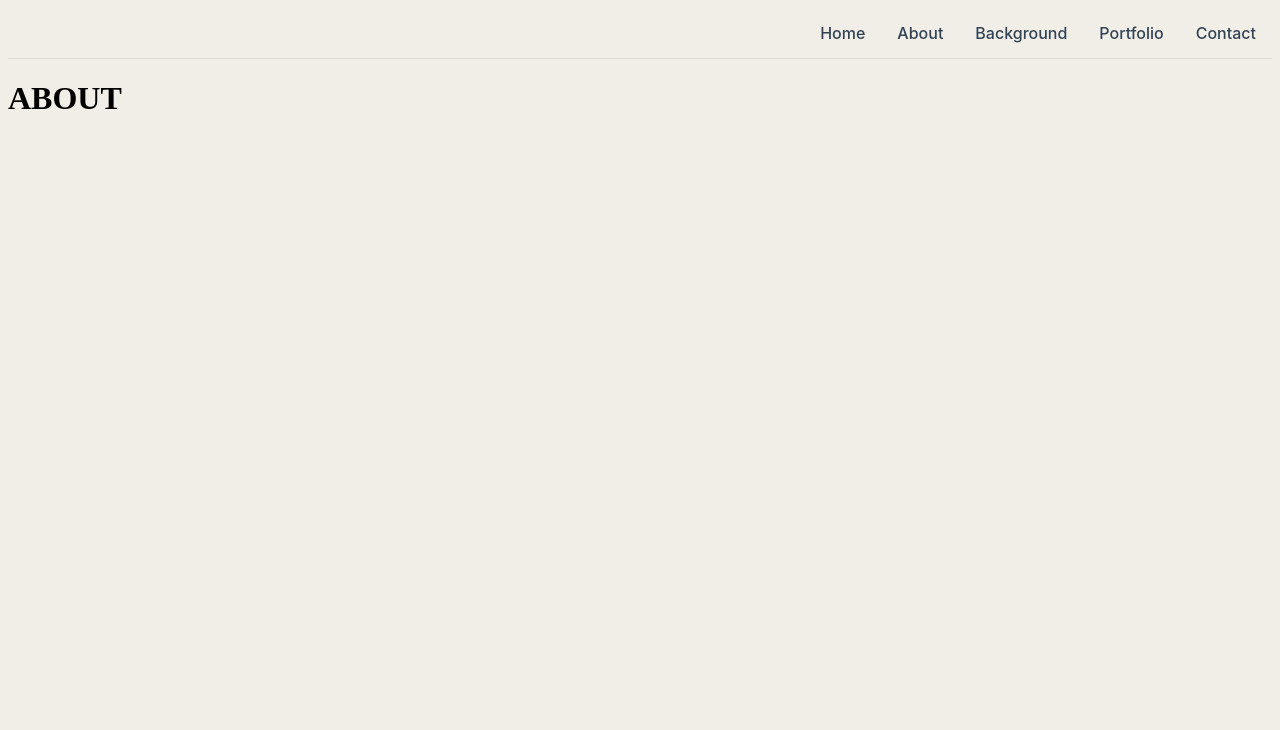
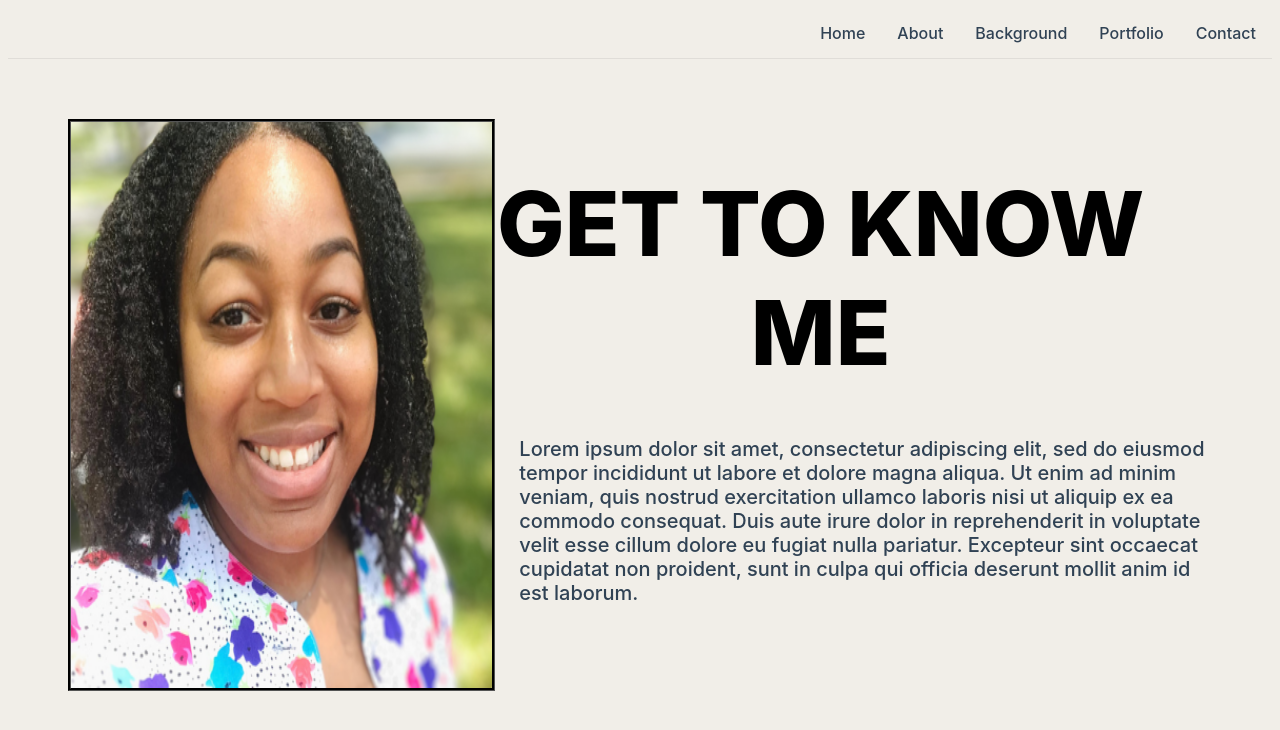
Before and after one commit to BritteanyD/Portfolio-Website, a plain HTML site: page about.html in a window 1280 px wide. Drawn offline with Linux system fonts and the light colour scheme.

Commit message:
added styling to about page

```diff
--- a/about.html
+++ b/about.html
@@ -49,5 +49,13 @@
       </li>
     </ul>
   </nav>
-  <h1>ABOUT</h1>
+  <div class="aboutInfo">
+    <div class="picture">
+      <img class="myPhoto" src="britt.png" />
+    </div>
+    <div class="aboutContent">
+      <div class="aboutMe">Get to Know Me</div>
+      <p>Lorem ipsum dolor sit amet, consectetur adipiscing elit, sed do eiusmod tempor incididunt ut labore et dolore magna aliqua. Ut enim ad minim veniam, quis nostrud exercitation ullamco laboris nisi ut aliquip ex ea commodo consequat. Duis aute irure dolor in reprehenderit in voluptate velit esse cillum dolore eu fugiat nulla pariatur. Excepteur sint occaecat cupidatat non proident, sunt in culpa qui officia deserunt mollit anim id est laborum.</p>
+    </div>
+  </div>
 </body>
--- a/style.css
+++ b/style.css
@@ -65,7 +65,7 @@ justify-content: flex-end;
   color: #000000;
   font-family: YACkoA9eHeY-0, -apple-system, BlinkMacSystemFont, sans-serif;
   text-align: center;
-    text-transform:uppercase;
+  text-transform: uppercase;
   letter-spacing: 0em;
   font-weight: 800;
   font-size: 90px;
@@ -73,8 +73,61 @@ justify-content: flex-end;
 }
 
 .jobTitle {
-    color: #304254;
+  color: #000000;
   font-size: 30px;
   font-family: YACkoA9eHeY-0, -apple-system, BlinkMacSystemFont, sans-serif;
+  text-align: center;
+  letter-spacing: 0em;
+  margin-top: 50px;
+}
+
+.homeGif {
+border-radius: 70px;
+}
+.homeInfo {
+    display:grid;
+    grid-template-columns: 2fr 1.5fr;
+}
+
+.aboutInfo {
+    display: grid;
+    grid-template-columns: 1fr 2fr;
+}
+
+.aboutContent {
+    grid-column: 2;
+    margin-top: 60px;
+    margin-right: 60px;
+}
+
+.aboutMe {
+  color: #000000;
+  font-family: YACkoA9eHeY-0, -apple-system, BlinkMacSystemFont, sans-serif;
+  text-align: center;
+  text-transform: uppercase;
+  letter-spacing: 0em;
+  font-weight: 800;
+  font-size: 90px;
+  margin: 50px;
+}
+
+.picture {
+    grid-column: 1;
+}
+
+.myPhoto {
+    margin: 60px;
+    max-width: 100%;
+    height: 100%;
+    border-color: #000000;
+    border-style: groove;
+}
+
+.aboutContent p {
+    font-size: 20px;
+    font-weight: 500;
+    font-family: YACkoA9eHeY-0, -apple-system, BlinkMacSystemFont, sans-serif;
+    color: #304254;
+    text-align: left;
     margin-left: 90px;
 }
```
Also changed, not shown: index.html (+4 -1 lines), britt.png (added). Lines whose indentation alone changed are shown as unchanged.
